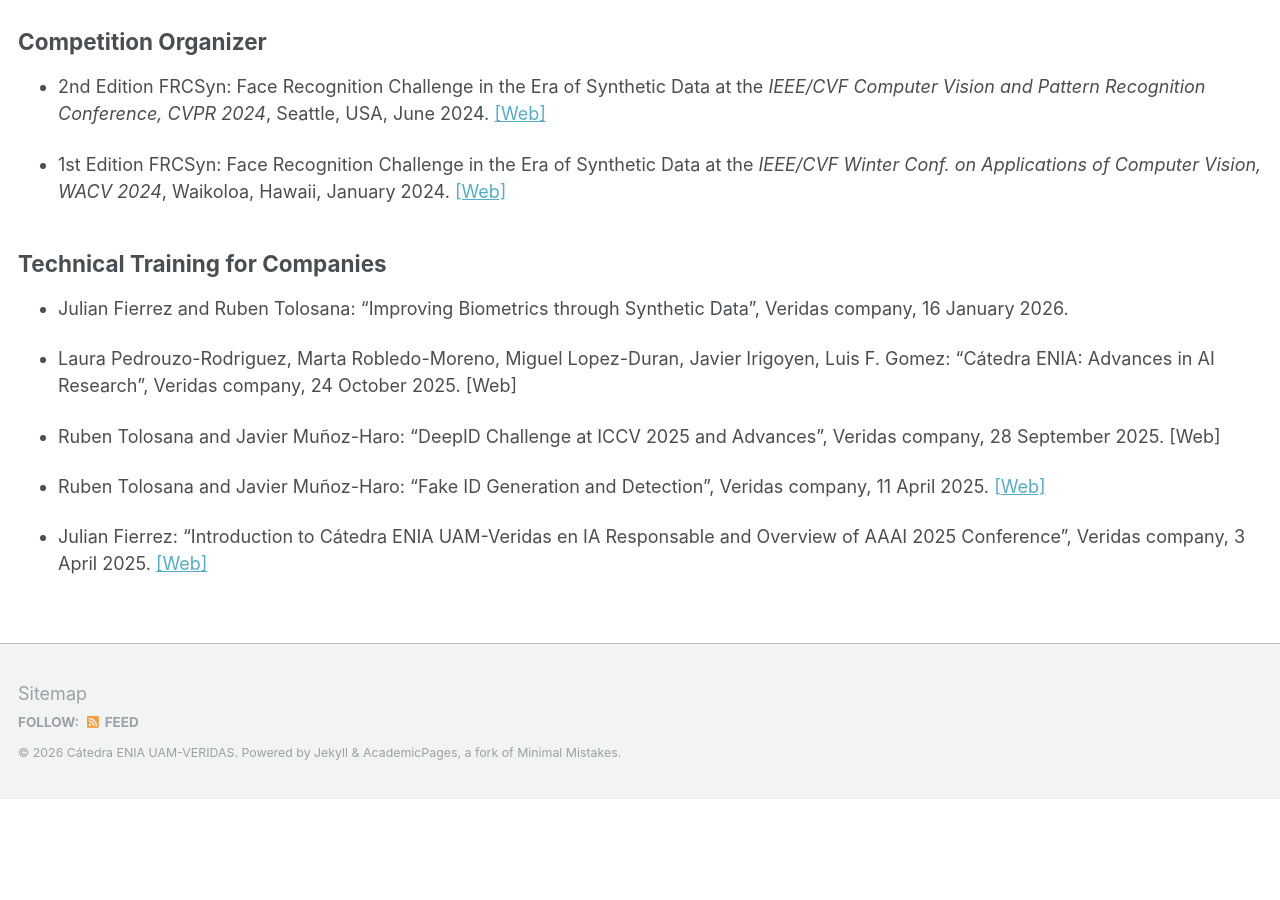
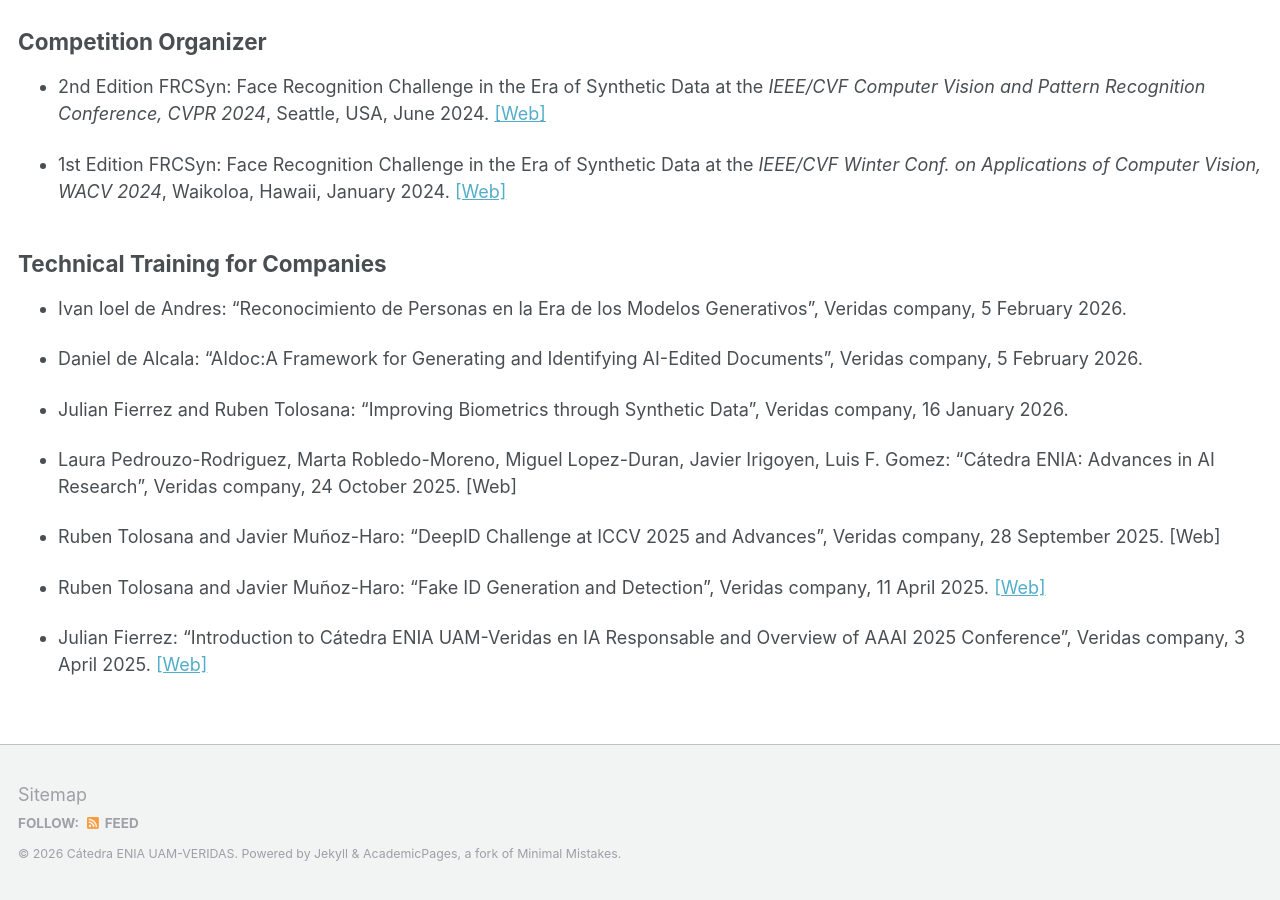
Before and after one commit to catedraeniauam/catedraeniauam.github.io, a Jekyll site: the page built from _pages/scientific_events.md, in a window 1280 px wide and 900 px high, scrolled down 1806 px. Built offline with Jekyll 4.4.1, drawn with Linux system fonts in a browser that asks for light colours; before the commit the page ends 2605 px from its top, so only the background shows below that.

Commit message:
Agregamos las technical training de Ivan y Daniel

```diff
--- a/_pages/scientific_events.md
+++ b/_pages/scientific_events.md
@@ -62,6 +62,10 @@ Competition Organizer
 Technical Training for Companies
 -----
 
+- Ivan Ioel de Andres: “Reconocimiento de Personas en la Era de los Modelos Generativos”, Veridas company, 5 February 2026.
+
+- Daniel de Alcala: “AIdoc:A Framework for Generating and Identifying AI-Edited Documents”, Veridas company, 5 February 2026.
+
 - Julian Fierrez and Ruben Tolosana: “Improving Biometrics through Synthetic Data”, Veridas company, 16 January 2026.
 
 - Laura Pedrouzo-Rodriguez, Marta Robledo-Moreno, Miguel Lopez-Duran, Javier Irigoyen, Luis F. Gomez: “Cátedra ENIA: Advances in AI Research”, Veridas company, 24 October 2025. [Web]
```
